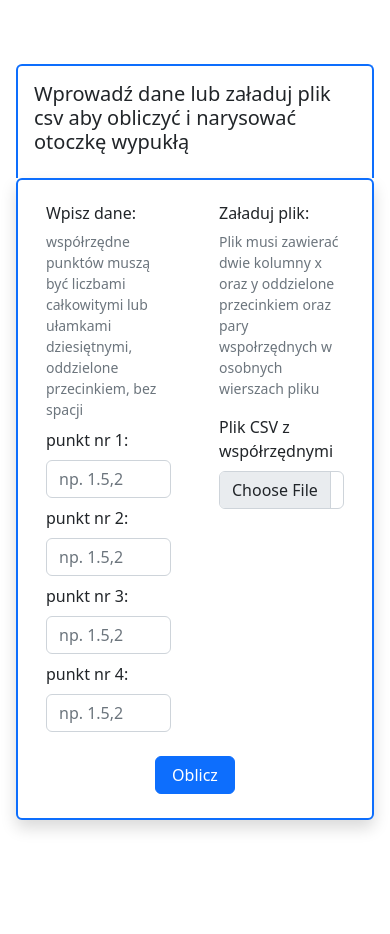
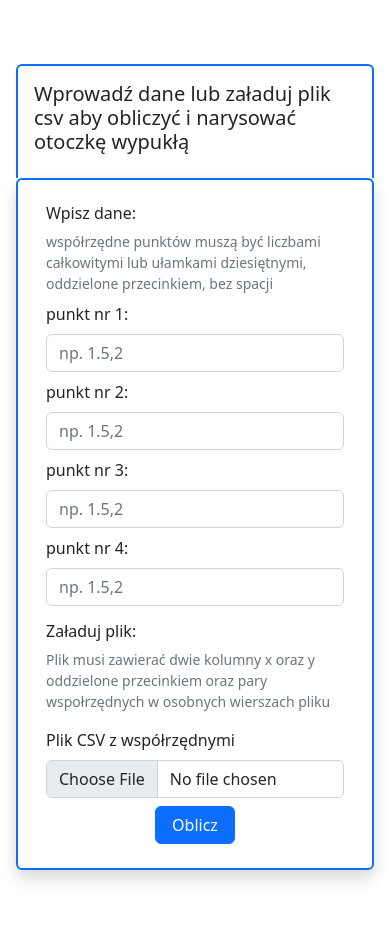
Before and after one commit to smokaleksander/convex_hull, a FastAPI app: page / in a window 390 px wide. Shown: the part 123-1057 px from the top of the page. Before the commit the page ends 954 px from the top, so only its background shows below. Run offline with FastAPI, Linux system fonts and the light colour scheme.

Commit message:
add responsiveness to form

```diff
--- a/templates/index.html
+++ b/templates/index.html
@@ -33,7 +33,7 @@
 									<h6></h6>
 								</div>
 
-								<div class="col-6 px-4">
+								<div class="col-12 col-md-6 px-4">
                     				<div class="mb-2 ">
 										<h6>Wpisz dane: </h6>
 										<div id="passwordHelpBlock" class="form-text mb-2">
@@ -66,7 +66,7 @@
                     				</div>
 								</div>
 
-								<div class="col-6 px-4">
+								<div class="col-12 col-md-6 px-4 ">
 
 										<div >
 											<h6>Załaduj plik: </h6>
```
